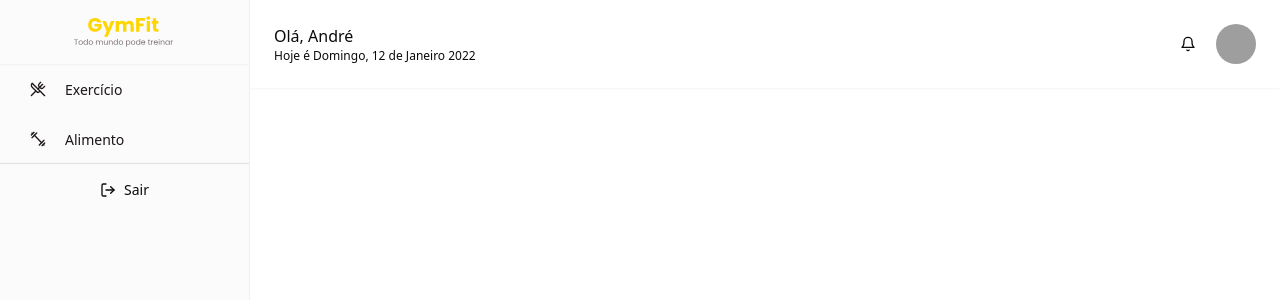
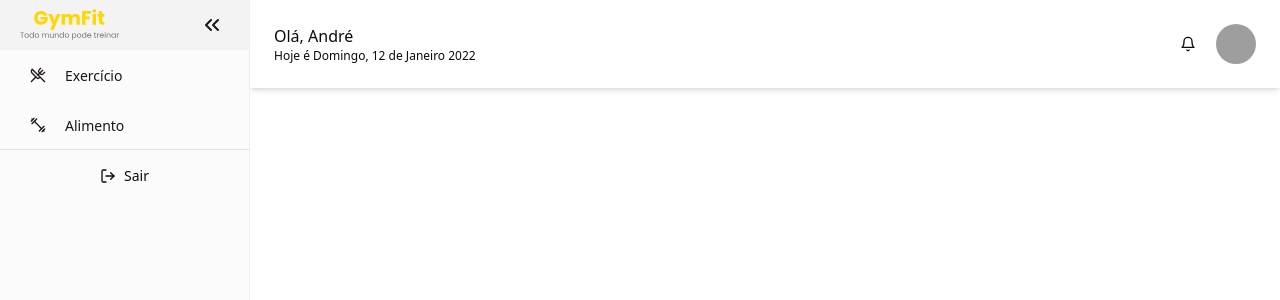
Before and after one commit to Loureiro12/GymFit-web, a React (Vite) app: page / in a window 1280 px wide. Shown: the top 300 px of the page. Built offline with nearby package versions, Linux system fonts and the light colour scheme; grey boxes are pictures that could not be loaded.

Commit message:
fix: adjust icons in the sidebar

```diff
--- a/src/pages/_layouts/app.tsx
+++ b/src/pages/_layouts/app.tsx
@@ -2,7 +2,14 @@ import { useState } from 'react'
 
 import { Outlet } from 'react-router-dom'
 import { Menu, MenuItem, Sidebar } from 'react-pro-sidebar'
-import { Bell, Dumbbell, LogOut, UtensilsCrossed } from 'lucide-react'
+import {
+  Bell,
+  Dumbbell,
+  LogOut,
+  UtensilsCrossed,
+  Menu as MenuIcon,
+  ChevronsLeft,
+} from 'lucide-react'
 
 import Logo from '../../assets/logo_full_h.svg'
 import { Avatar, AvatarFallback, AvatarImage } from '@/components/ui/avatar'
@@ -17,18 +24,9 @@ export function AppLayout() {
         collapsed={collapsed}
         transitionDuration={1000}
       >
-        <div className="flex items-center justify-center p-4 shadow-sm">
-          <img
-            src={Logo}
-            alt="Logo do GymFir"
-            className="h-8"
-            onClick={() => setCollapsed(!collapsed)}
-          />
-        </div>
         <Menu
           menuItemStyles={{
             button: ({ level, disabled }) => {
-              // only apply styles on first level elements of the tree
               if (level === 0)
                 return {
                   color: disabled ? '#7B6F72' : '#1D1617',
@@ -38,6 +36,24 @@ export function AppLayout() {
             },
           }}
         >
+          {collapsed ? (
+            <MenuItem
+              icon={<MenuIcon />}
+              onClick={() => setCollapsed(!collapsed)}
+            ></MenuItem>
+          ) : (
+            <MenuItem
+              suffix={<ChevronsLeft />}
+              onClick={() => setCollapsed(!collapsed)}
+            >
+              <img
+                src={Logo}
+                alt="Logo do GymFir"
+                className="h-8"
+                onClick={() => setCollapsed(!collapsed)}
+              />
+            </MenuItem>
+          )}
           <MenuItem icon={<UtensilsCrossed size={16} />}>Exercício</MenuItem>
           <MenuItem icon={<Dumbbell size={16} />}>Alimento</MenuItem>
         </Menu>
@@ -52,7 +68,7 @@ export function AppLayout() {
       </Sidebar>
 
       <div className="flex w-full flex-col">
-        <header className="flex items-center justify-between bg-['#F7F8F8'] p-6 shadow-sm">
+        <header className="flex items-center justify-between bg-['#F7F8F8'] p-6 shadow-md">
           <div>
             <p className="hidden text-base font-medium md:block">Olá, André</p>
             <p className="hidden text-xs md:block">
```
